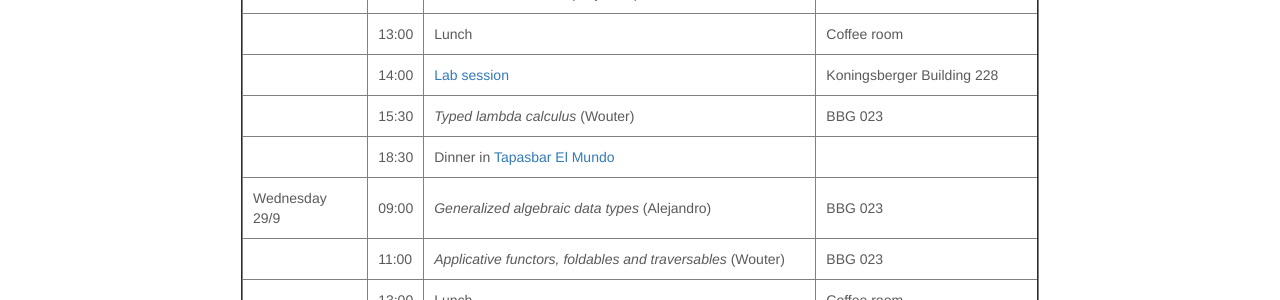
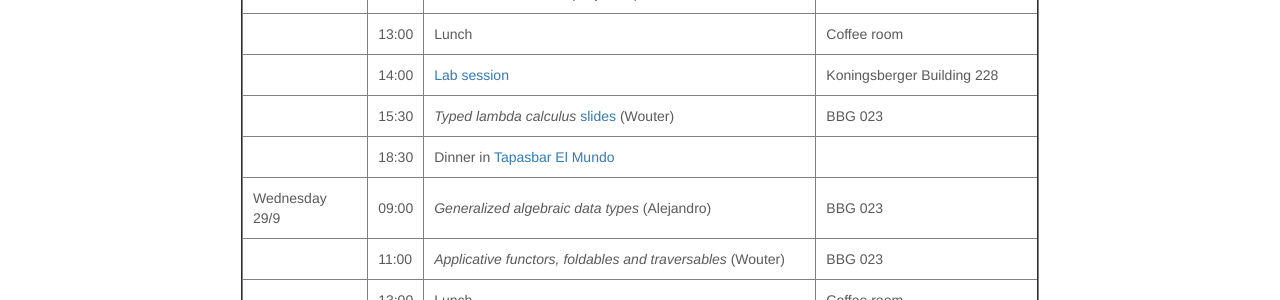
Before and after one commit to uu-afp/uu-afp.github.io, a Jekyll site: the page built from schedule.html, in a window 1280 px wide. Shown: the part 721-1021 px from the top of the page. Built offline with Jekyll 4.4.1, drawn with Linux system fonts in a browser that asks for light colours; nearby versions of some CDN libraries.

Commit message:
Added slides on system fc.

```diff
--- a/schedule.html
+++ b/schedule.html
@@ -116,7 +116,7 @@ will be in the adjacent Koningsberger building (KBG).</p>
     <tr>
       <td></td>
       <td>15:30</td>
-      <td><i>Typed lambda calculus</i> (Wouter)</td>
+      <td><i>Typed lambda calculus</i> <a href="slides/06-system-fc.pdf">slides</a> (Wouter)</td>
       <td>BBG 023 </td>
     </tr>
 
```
Also changed, not shown: 1 other file.
